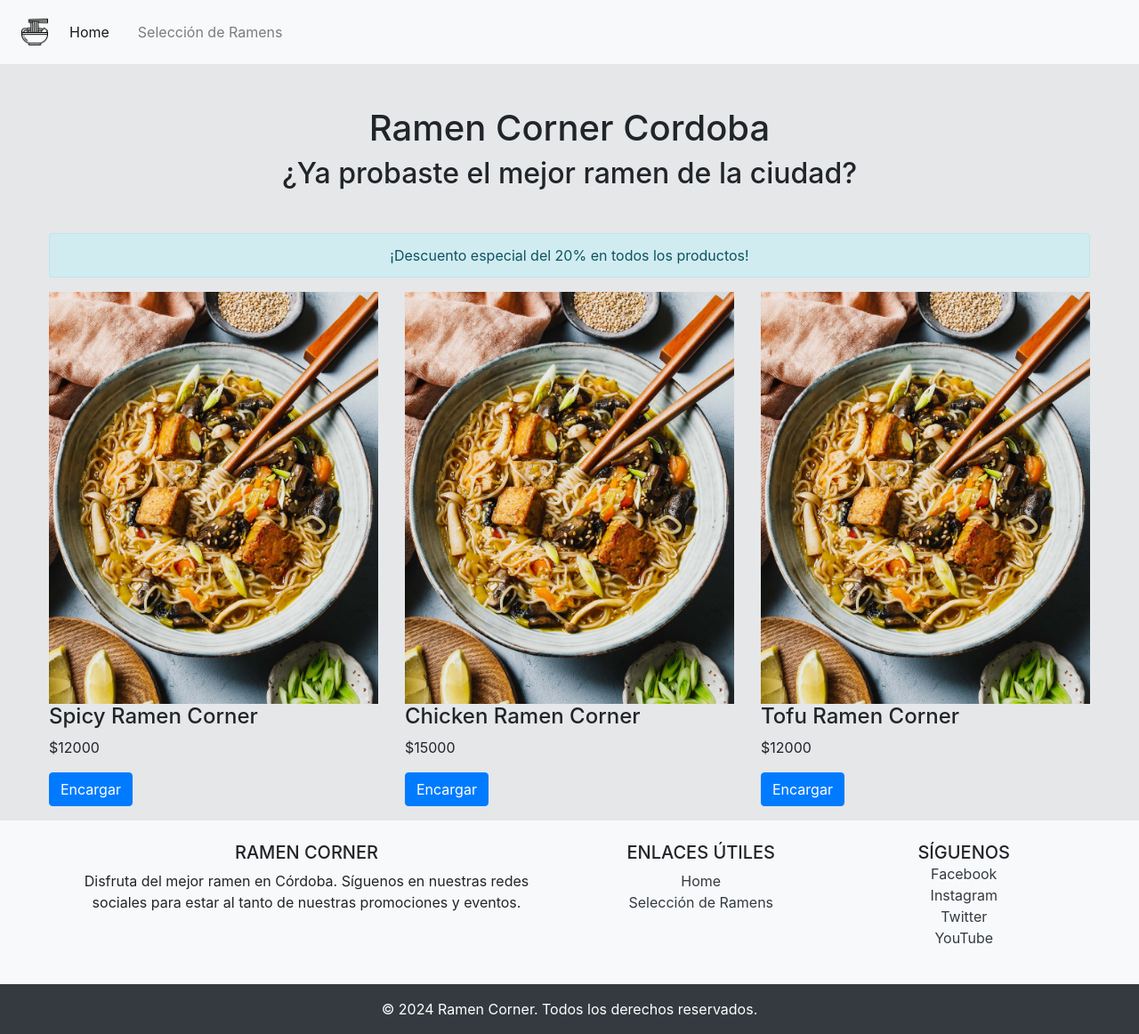
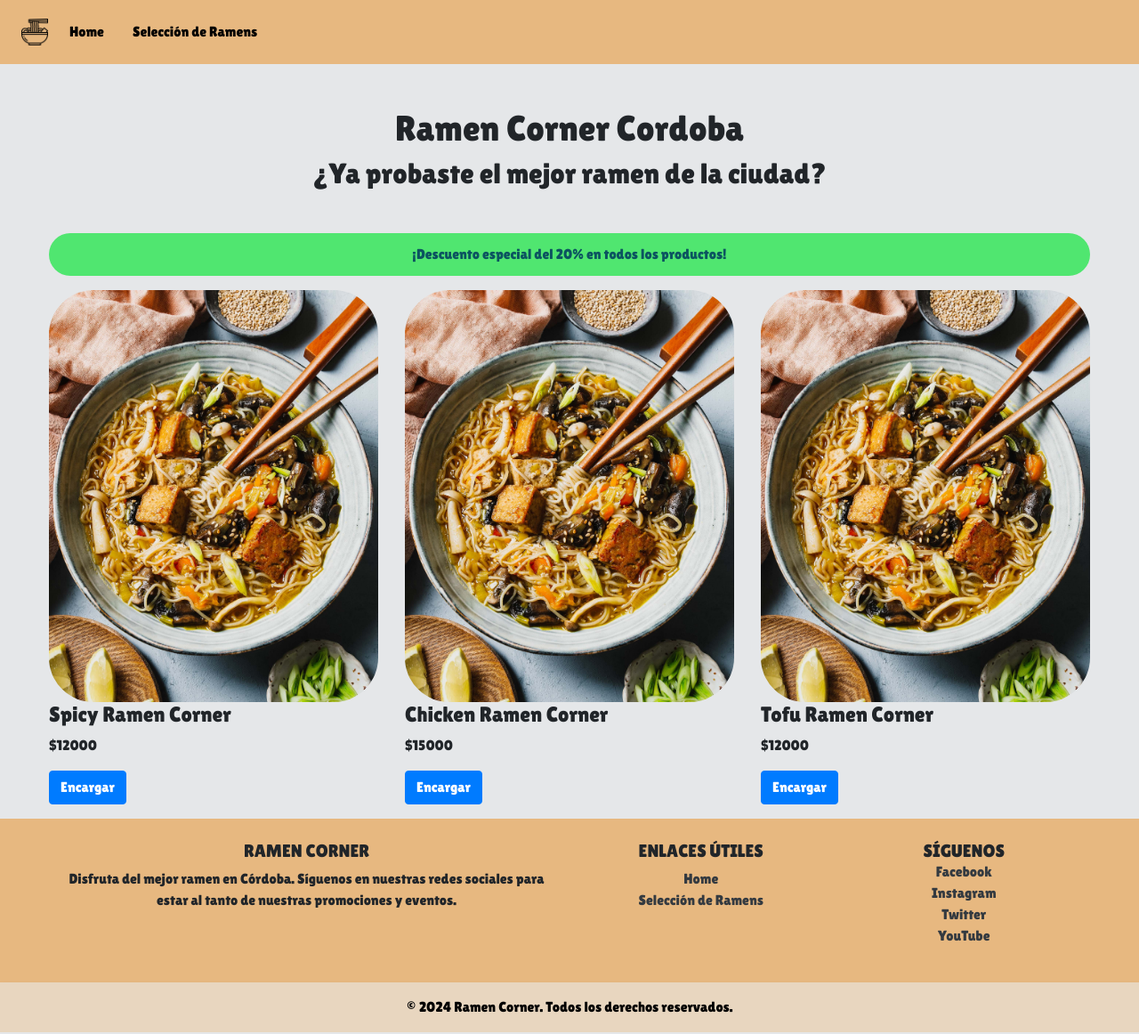
Before and after one commit to DeLaurean94/PF-RamenCorner, a plain HTML site: page index.html in a window 1280 px wide. Shown: the whole page at 89% size. Drawn offline with nearby package versions, Linux system fonts and the light colour scheme.

Commit message:
Estilando Bootstrap, agregando tipografia, GithubPages, reordenando páginas y corrigiendo HREF

```diff
--- a/index.html
+++ b/index.html
@@ -6,11 +6,14 @@
     <title>Ramen Corner Home</title>
     <link href="https://maxcdn.bootstrapcdn.com/bootstrap/4.5.2/css/bootstrap.min.css" rel="stylesheet">
     <link rel="stylesheet" href="style.css">
+    <link rel="preconnect" href="https://fonts.googleapis.com">
+    <link rel="preconnect" href="https://fonts.gstatic.com" crossorigin>
+    <link href="https://fonts.googleapis.com/css2?family=Lilita+One&display=swap" rel="stylesheet">
 </head>
 <body>
     <!-- Menu Ramen Corner -->
     <nav class="navbar navbar-expand-lg navbar-light bg-light">
-        <a class="navbar-brand" href="#">
+        <a class="navbar-brand" href="index.html">
             <img src="images/ramen-logo.png" alt="Logo Ramen Corner" width="30" height="30" class="d-inline-block align-top">
         </a>
         <button class="navbar-toggler" type="button" data-toggle="collapse" data-target="#navbarNav" aria-controls="navbarNav" aria-expanded="false" aria-label="Toggle navigation">
@@ -19,10 +22,10 @@
         <div class="collapse navbar-collapse" id="navbarNav">
             <ul class="navbar-nav">
                 <li class="nav-item active">
-                    <a class="nav-link" href="#">Home<span class="sr-only">(current)</span></a>
+                    <a class="nav-link" href="index.html">Home<span class="sr-only">(current)</span></a>
                 </li>
                 <li class="nav-item">
-                    <a class="nav-link" href="ramen-menu.html">Selección de Ramens</a>
+                    <a class="nav-link" href="html/ramen-menu.html">Selección de Ramens</a>
                 </li>
             </ul>
         </div>
@@ -76,7 +79,7 @@
                             <a href="#!" class="text-dark">Home</a>
                         </li>
                         <li>
-                            <a href="ramen-menu.html" class="text-dark">Selección de Ramens</a>
+                            <a href="html/ramen-menu.html" class="text-dark">Selección de Ramens</a>
                         </li>
                     </ul>
                 </div>
--- a/style.css
+++ b/style.css
@@ -4,17 +4,21 @@ body{
     background-color: #E5E7E9
 }
 
+body {
+    font-family: 'Lilita One', sans-serif;
+}
+
 /* Menu Navbar */
 .navbar {
     display: flex;
     justify-content: space-between;
-    background-color: #f8f9fa;
+    background-color: #e7b880 !important;
     padding: 1rem;
 }
 
 .navbar a {
     text-decoration: none;
-    color: #000;
+    color: #000000 !important;
     margin: 0 0.5rem;
 }
 
@@ -28,10 +32,18 @@ body{
     text-align: center;
 }
 
+.img-fluid {
+    border-radius: 50px;
+    overflow: hidden;
+}
+
 /* Containar de Banner */
 
-.alert alert-info{
-    background-color: #A3E4D7;
+.alert.alert-info{
+    background-color: #50e670;
+    border-radius: 50px;
+    overflow: hidden;
+    border: none;
 }
 
 /* Grid y Flexbox para Selección de Ramens */
@@ -68,6 +80,18 @@ body{
     background-color: #0056b3;
 }
 
+/* Estilando Footer */
+
+footer .text-center.p-3.bg-dark.text-white {
+    background-color: #e8d6bf !important;
+    color: #000000 !important;
+    box-shadow: 0 4px 8px rgba(0, 0, 0, 0.1);
+}
+
+.bg-light.text-center.text-lg-start{
+    background-color: #e7b880 !important;
+}
+
 /* Responsive definido para Tablet y Mobile - Desktop First */
 @media (max-width: 961px) {
     .navbar {
```
Also changed, not shown: html/ramen-menu.html (added, +63 -0 lines).
